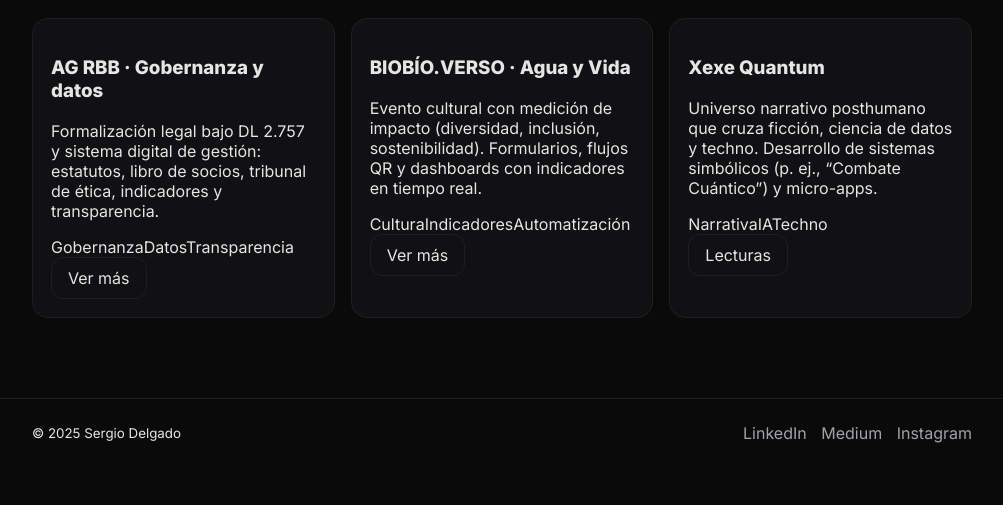
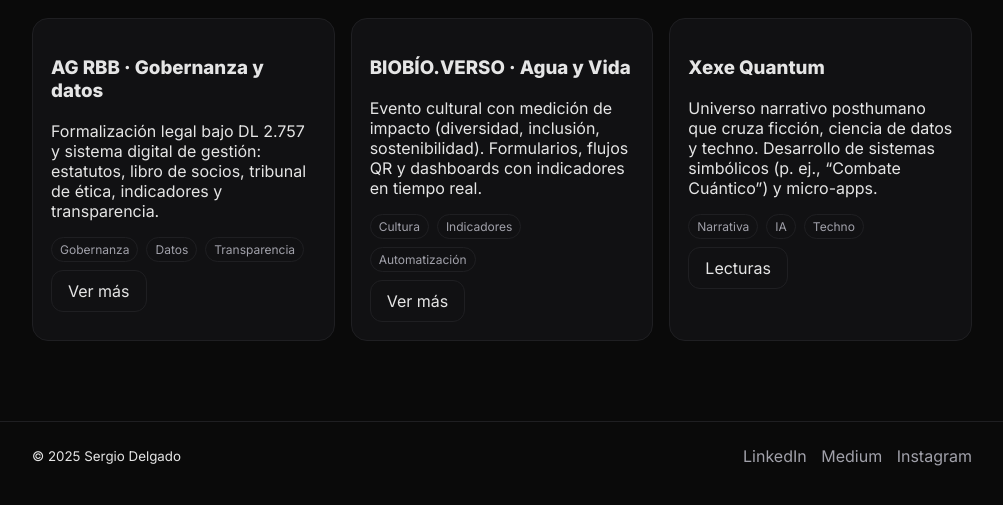
Before and after one commit to sergiodelgado/sergio-site, a plain HTML site: page projects.html in a window 1280 px wide. Shown: the part 147-652 px from the top of the page, without its empty margins (138-1141 px from the left). Drawn offline with Linux system fonts and the light colour scheme.

Commit message:
Add styles for tags and actions sections
las tags y el área de botones se vean bien:

```diff
--- a/styles.css
+++ b/styles.css
@@ -44,3 +44,7 @@
 .footer-inner { display: flex; align-items: center; justify-content: space-between; gap: 10px; }
 .socials a { color: var(--muted); text-decoration: none; margin-left: 10px; }
 .socials a:hover { color: var(--fg); }
+
+.tags { display:flex; flex-wrap:wrap; gap:8px; margin:10px 0 6px; }
+.tags span { font-size:12px; padding:4px 8px; border:1px solid var(--line); border-radius:999px; color:var(--muted); }
+.actions { margin-top:8px; }
```
